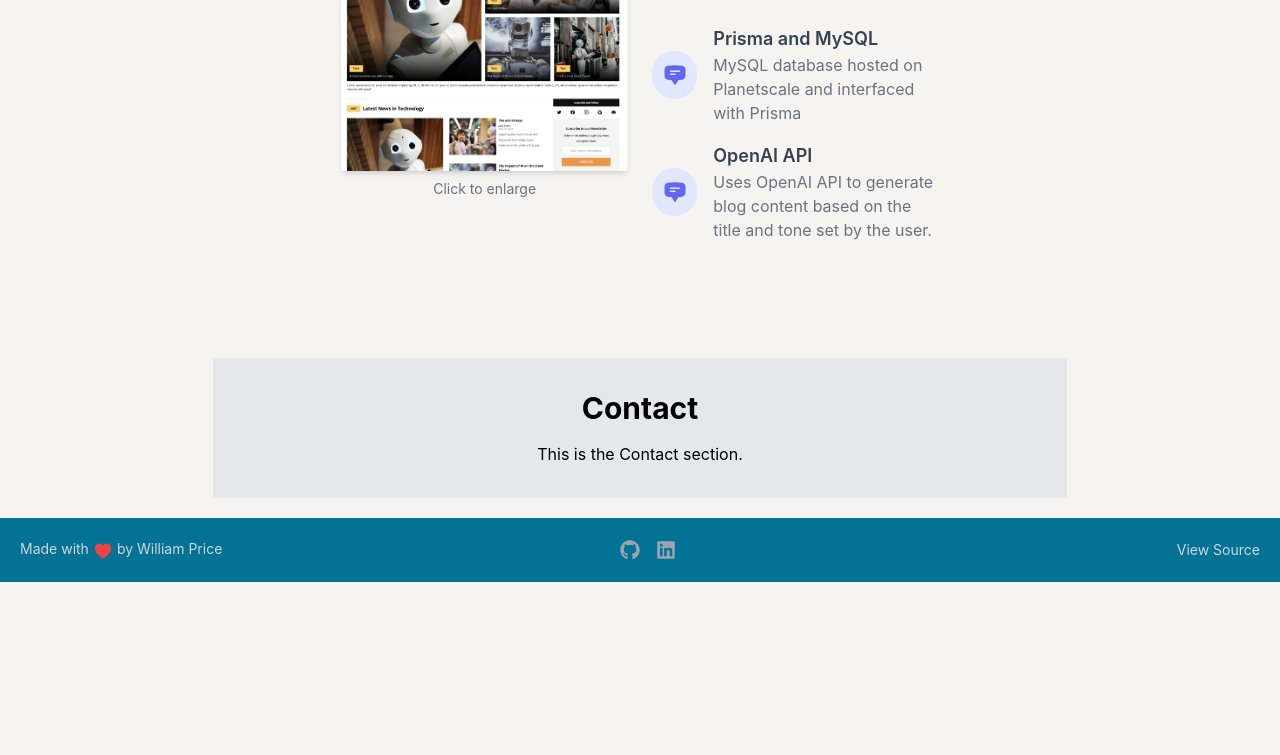
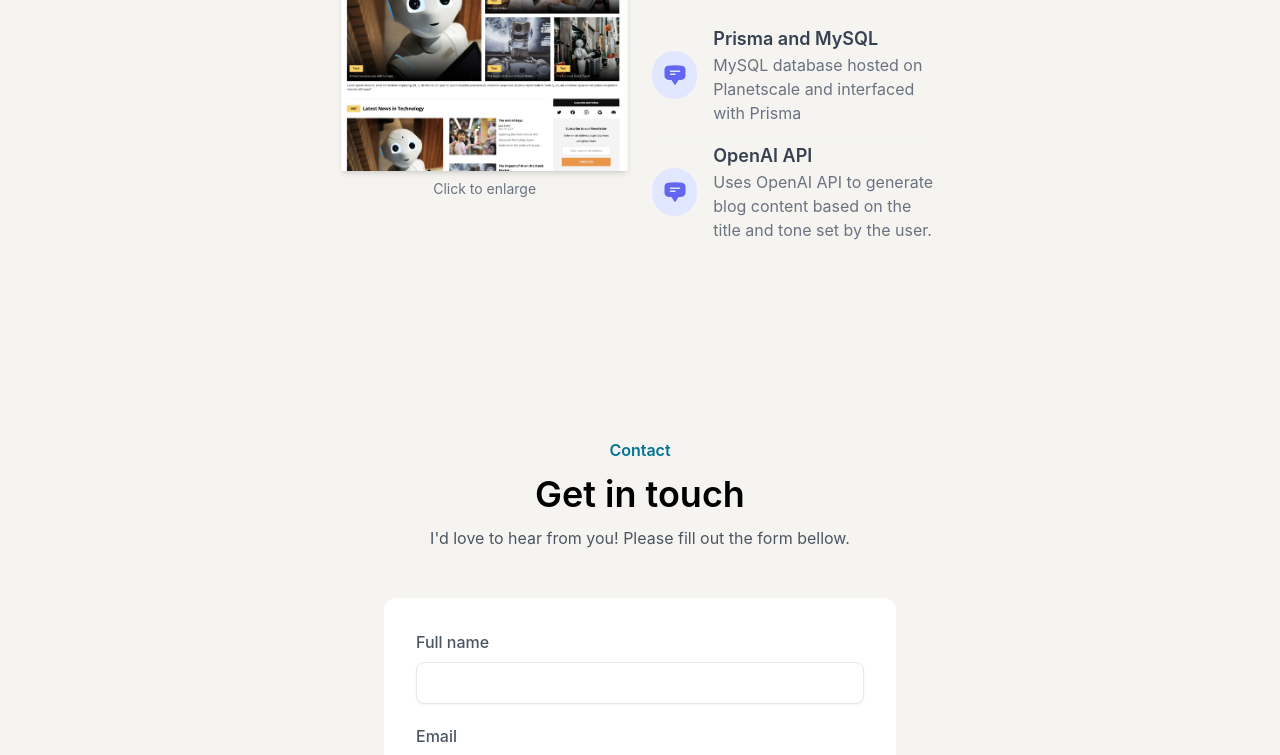
Before and after one commit to flip-in/profile-next, a Next.js app: page /profile-next/ in a window 1280 px wide. Shown: the part 2000-2755 px from the top of the page. Before the commit the page ends 2582 px from the top, so only its background shows below. Built offline with nearby package versions, Linux system fonts and the light colour scheme.

Commit message:
Contact form styling

```diff
--- a/app/(home)/Contact.tsx
+++ b/app/(home)/Contact.tsx
@@ -1,17 +1,86 @@
-import React from "react";
+"use client";
+import React, { ChangeEvent, FormEvent, useState } from "react";
 
-interface ContactProps {}
+interface FormState {
+  name: string;
+  email: string;
+  message: string;
+}
 
-const Contact: React.FC<ContactProps> = () => {
+const Contact: React.FC = () => {
+  const [formState, setFormState] = useState<FormState>({
+    name: "",
+    email: "",
+    message: "",
+  });
+
+  const handleSubmit = (event: FormEvent) => {
+    event.preventDefault();
+    console.log(formState);
+  };
+
+  const handleInput = (
+    event: ChangeEvent<HTMLInputElement | HTMLTextAreaElement>
+  ) => {
+    setFormState({
+      ...formState,
+      [event.target.name]: event.target.value,
+    });
+  };
+
   return (
-    <div className="my-5">
-      <section id="Contact" className="bg-gray-200 py-8">
-        <div className="container mx-auto px-4 flex flex-col text-center">
-          <h2 className="text-3xl font-bold mb-4">Contact</h2>
-          <p>This is the Contact section.</p>
+    <section id="Contact">
+      <main className="relative py-28 sm:py-20 bg-gray-900 sm:bg-inherit">
+        <div className="relative z-10 max-w-screen-xl mx-auto text-gray-600 sm:px-4 md:px-8">
+          <div className="max-w-lg space-y-3 px-4 sm:mx-auto sm:text-center sm:px-0">
+            <h3 className="text-bl-900 font-semibold">Contact</h3>
+            <p className="text-white sm:text-black text-3xl font-semibold sm:text-4xl">
+              Get in touch
+            </p>
+            <p className="text-gray-300 sm:text-gray-600">
+              I&apos;d love to hear from you! Please fill out the form bellow.
+            </p>
+          </div>
+          <div className="mt-12 mx-auto px-4 p-8 bg-white sm:max-w-lg sm:px-8 sm:rounded-xl">
+            <form onSubmit={(e) => e.preventDefault()} className="space-y-5">
+              <div>
+                <label className="font-medium">Full name</label>
+                <input
+                  type="text"
+                  required
+                  className="w-full mt-2 px-3 py-2 text-gray-500 bg-transparent outline-none border focus:border-gray-800 shadow-sm rounded-lg"
+                />
+              </div>
+              <div>
+                <label className="font-medium">Email</label>
+                <input
+                  type="email"
+                  required
+                  className="w-full mt-2 px-3 py-2 text-gray-500 bg-transparent outline-none border focus:border-gray-800 shadow-sm rounded-lg"
+                />
+              </div>
+              <div>
+                <label className="font-medium">Message</label>
+                <textarea
+                  required
+                  className="w-full mt-2 h-36 px-3 py-2 resize-none appearance-none bg-transparent outline-none border focus:border-gray-800 shadow-sm rounded-lg"
+                ></textarea>
+              </div>
+              <button className="w-full px-4 py-2 text-white font-medium bg-bl-900 hover:bg-gray-400 active:bg-gray-900 rounded-lg duration-150">
+                Submit
+              </button>
+            </form>
+          </div>
         </div>
-      </section>
-    </div>
+        <div
+          className="visible sm:hidden absolute inset-0 blur-[118px] max-w-lg h-[800px] mx-auto sm:max-w-3xl sm:h-[400px]"
+          style={{
+            background:
+              "linear-gradient(106.89deg, rgba(192, 132, 252, 0.11) 15.73%, rgba(14, 165, 233, 0.41) 15.74%, rgba(232, 121, 249, 0.26) 56.49%, rgba(79, 70, 229, 0.4) 115.91%)",
+          }}
+        ></div>
+      </main>
+    </section>
   );
 };
 
--- a/styles/navbar.module.css
+++ b/styles/navbar.module.css
@@ -1,7 +1,7 @@
 .navbar {
   position: fixed;
   top: 0;
-  z-index: 1;
+  z-index: 20;
   width: 100%;
   transition: all 0.3s ease-in-out;
 }
```
